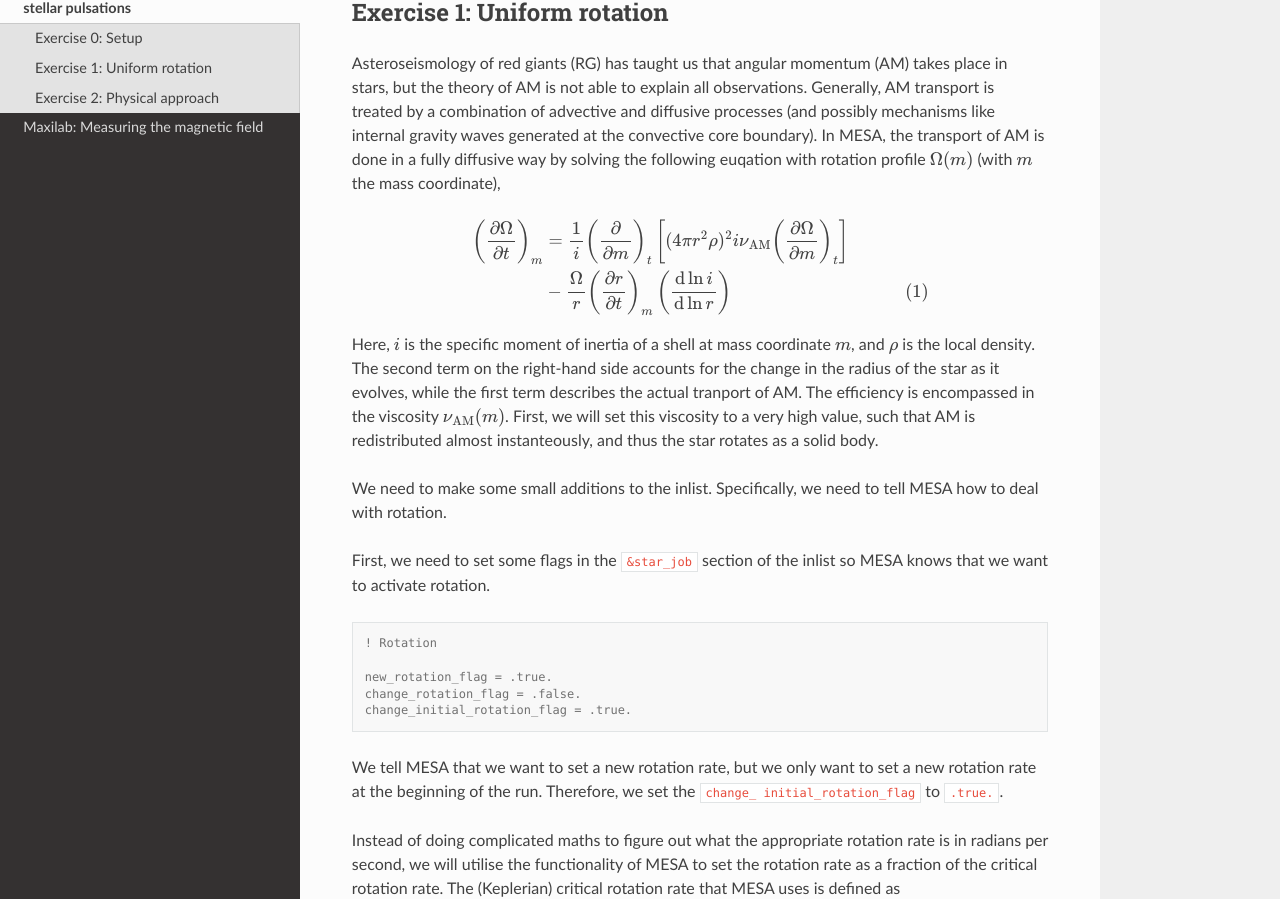
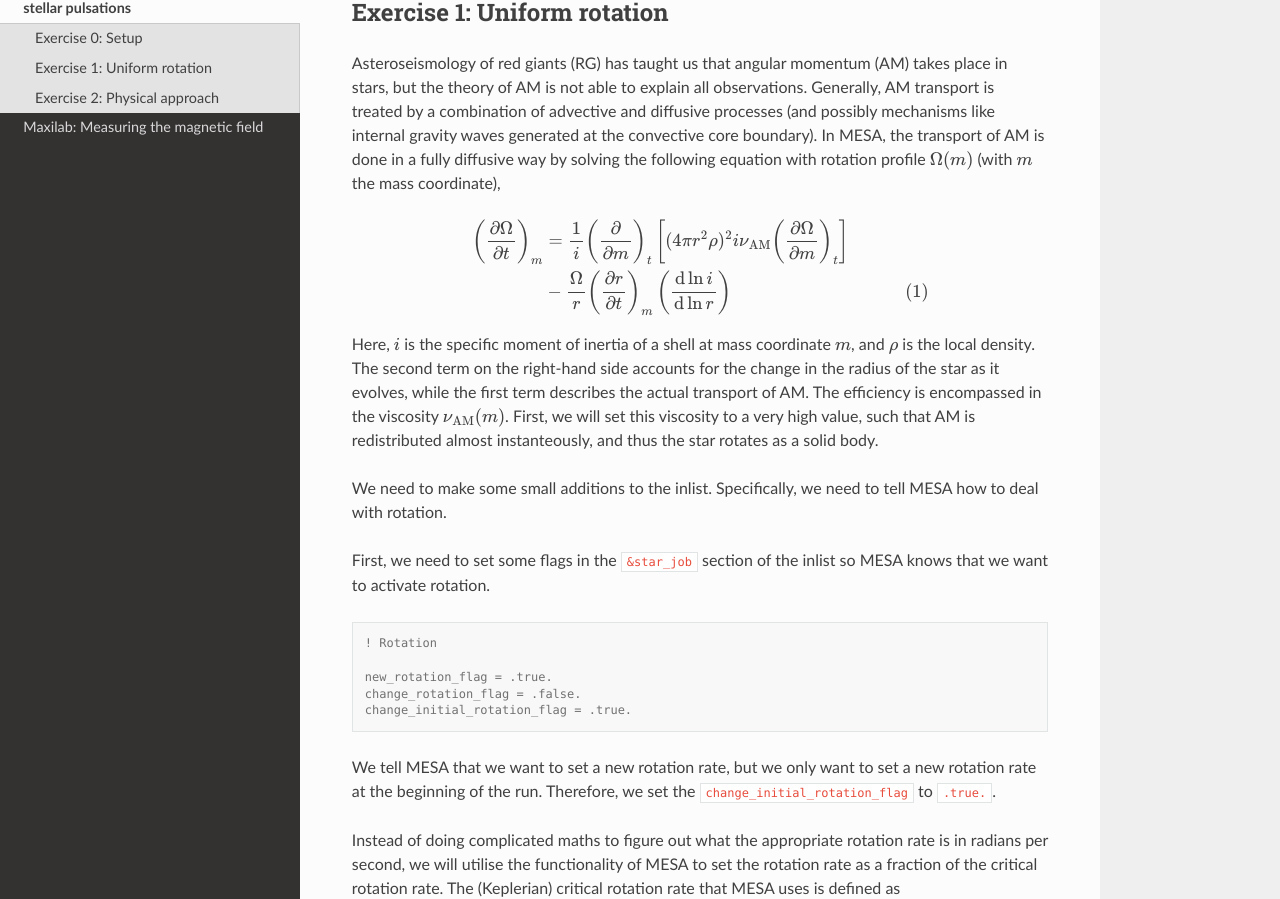
Before and after one commit to mesa-summer-school-2023/mesa-school-bugnet, a Sphinx documentation site: the page built from docs/minilab2.rst, in a window 1280 px wide and 1400 px high, scrolled down 389 px. Shown: the part 204-1103 px from the top of the window. Built offline with Sphinx 7.4.7 and the Read the Docs theme 2.0.0, drawn with Linux system fonts in a browser that asks for light colours; some of the changed lines change nothing that is shown; some of the changed text lies outside the part shown.

Commit message:
Update minilab2.rst

```diff
--- a/docs/minilab2.rst
+++ b/docs/minilab2.rst
@@ -14,7 +14,7 @@ Exercise 1: Uniform rotation
 --------
 
 Asteroseismology of red giants (RG) has taught us that angular momentum (AM) takes place in stars, but the theory of AM is not able to explain all observations. Generally, AM transport is treated by a combination of advective and diffusive processes (and possibly mechanisms like internal gravity waves generated at the convective core boundary).
-In MESA, the transport of AM is done in a fully diffusive way by solving the following euqation with rotation profile :math:`\Omega(m)` (with :math:`m` the mass coordinate),
+In MESA, the transport of AM is done in a fully diffusive way by solving the following equation with rotation profile :math:`\Omega(m)` (with :math:`m` the mass coordinate),
 
 .. math::
 
@@ -23,7 +23,7 @@ In MESA, the transport of AM is done in a fully diffusive way by solving the fol
     &- \frac{ \Omega}{r} \left( \frac{\partial r }{\partial t} \right)_m \left(\frac{{\rm d} \ln i }{{\rm d} \ln r} \right)~~~~~~~~~~~~~~~~~~~~~~~~~~~~~~~~~~~~~~(1)
     \end{split}
 
-Here, :math:`i` is the specific moment of inertia of a shell at mass coordinate :math:`m`, and :math:`\rho` is the local density. The second term on the right-hand side accounts for the change in the radius of the star as it evolves, while the first term describes the actual tranport of AM.
+Here, :math:`i` is the specific moment of inertia of a shell at mass coordinate :math:`m`, and :math:`\rho` is the local density. The second term on the right-hand side accounts for the change in the radius of the star as it evolves, while the first term describes the actual transport of AM.
 The efficiency is encompassed in the viscosity :math:`\nu_{\rm AM}(m)`. First, we will set this viscosity to a very high value, such that AM is redistributed almost instanteously, and thus the star rotates as a solid body.
 
 We need to make some small additions to the inlist. Specifically, we need to tell MESA how to deal with rotation.
@@ -39,7 +39,7 @@ First, we need to set some flags in the ``&star_job`` section of the inlist so M
   change_initial_rotation_flag = .true.
 
 
-We tell MESA that we want to set a new rotation rate, but we only want to set a new rotation rate at the beginning of the run. Therefore, we set the ``change_ initial_rotation_flag`` to  ``.true.``.
+We tell MESA that we want to set a new rotation rate, but we only want to set a new rotation rate at the beginning of the run. Therefore, we set the ``change_initial_rotation_flag`` to  ``.true.``.
 
 Instead of doing complicated maths to figure out what the appropriate rotation rate is in radians per second, we will utilise the functionality of MESA to set the rotation rate as a fraction of the critical rotation rate.
 The (Keplerian) critical rotation rate that MESA uses is defined as
@@ -81,6 +81,7 @@ Now that we've set the options in the ``&star_job`` section, we need to set the
         if (s% nu_max < 250.) s% write_profiles_flag = .true.
         if (s% nu_max < 180.) extras_finish_step = terminate
 
+Now, do ``./clean && ./mk`` and run ``./rn``.
 Look at the rotation profile ``log_omega`` in the PGplot. Is the rotation indeed uniform?
 
 In the next step, we will be passing the stellar profiles to GYRE. The following lines in the ``&controls`` tell MESA to output also a separate input file for GYRE along with the profiles.
@@ -98,7 +99,7 @@ In the GYRE inlist, we set
 
      Omega_rot_source = 'MODEL'
 
-Using this option, GYRE will use the rotation profile of the MESA model to account for the effect of rotation on the stellar pulsations. Next, tell GYRE which MESA model to use as input
+Using this option, GYRE will use the rotation profile of the MESA model to account for the effect of rotation on the stellar pulsations. Next, tell GYRE to use the last MESA model as input
 
 .. code-block:: console
 
@@ -114,7 +115,7 @@ In this minilab, we will run GYRE stand-alone like you have done during Tuesday'
 
 .. code-block:: console
 
-    $GYRE_DIR/bin/gyre gyre_mix.in
+    $GYRE_DIR/bin/gyre gyre_mix_minilab2.in
 
 To have a quick inspection of the GYRE summary file, we will use the online `MESA explorer <https://billwolf.space/mesa-explorer/>`__ designed by Bill Wolf. Upload your summary file, and plot ``n_pg`` (the radial order) vs. ``Re(freq)`` (the real part of the mode frequency).
 
@@ -135,12 +136,12 @@ In MESA, each process can be turned on and off separately. To enable all of them
 
 .. code-block:: console
 
-        D_DSI_factor = 1
-        D_SH_factor  = 1
-        D_SSI_factor = 1
-        D_ES_factor  = 1
-        D_GSF_factor = 1
-        D_ST_factor  = 1
+        D_DSI_factor = 1 ! Dynamical shear instability
+        D_SH_factor  = 1 ! Solberg-Høiland instability
+        D_SSI_factor = 1 ! Secular shear instability
+        D_ES_factor  = 1 ! Eddington-Sweet circulation
+        D_GSF_factor = 1 ! Goldreich-Schubert-Fricke instability
+        D_ST_factor  = 1 ! Spuit-Tayler dynamo
 
 Run MESA again with this other way of AM transport. Do you see any changes in the rotation profile?
 
```
